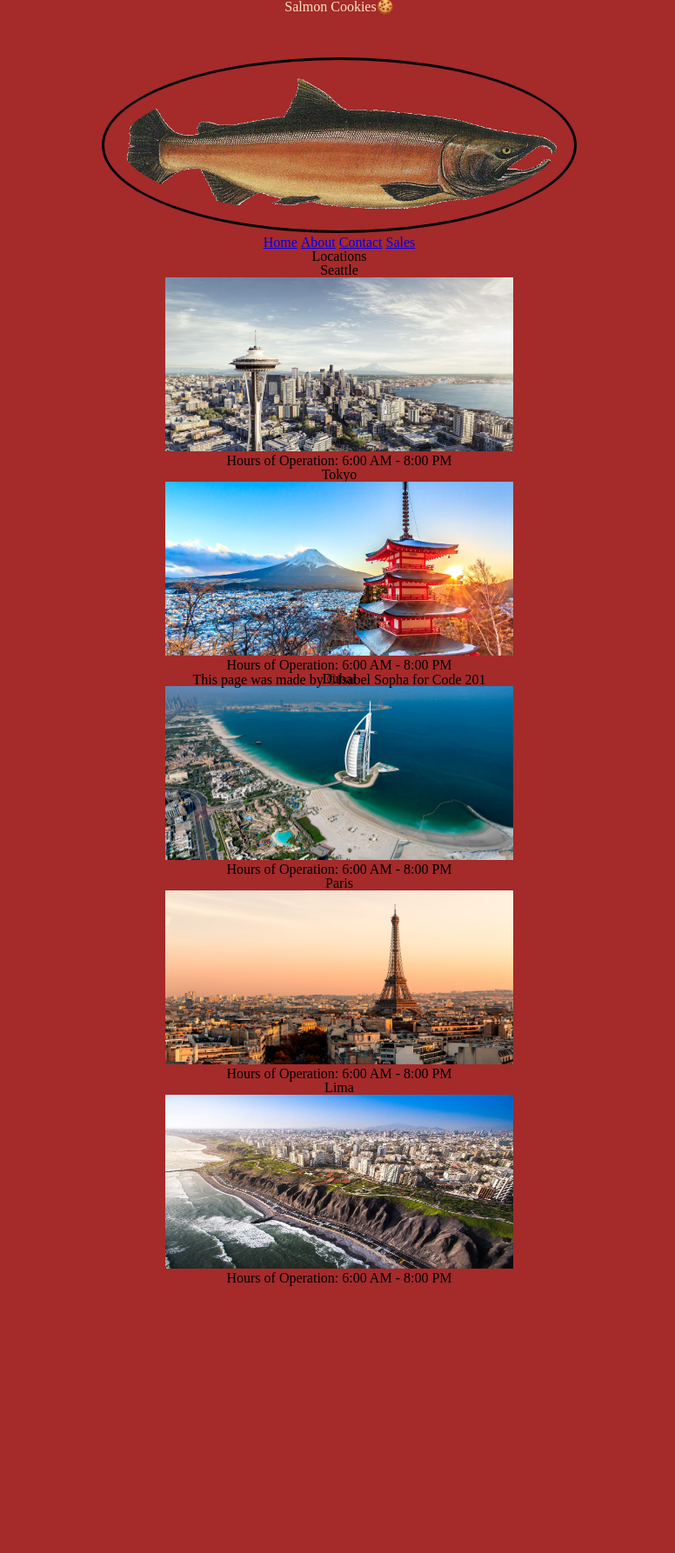
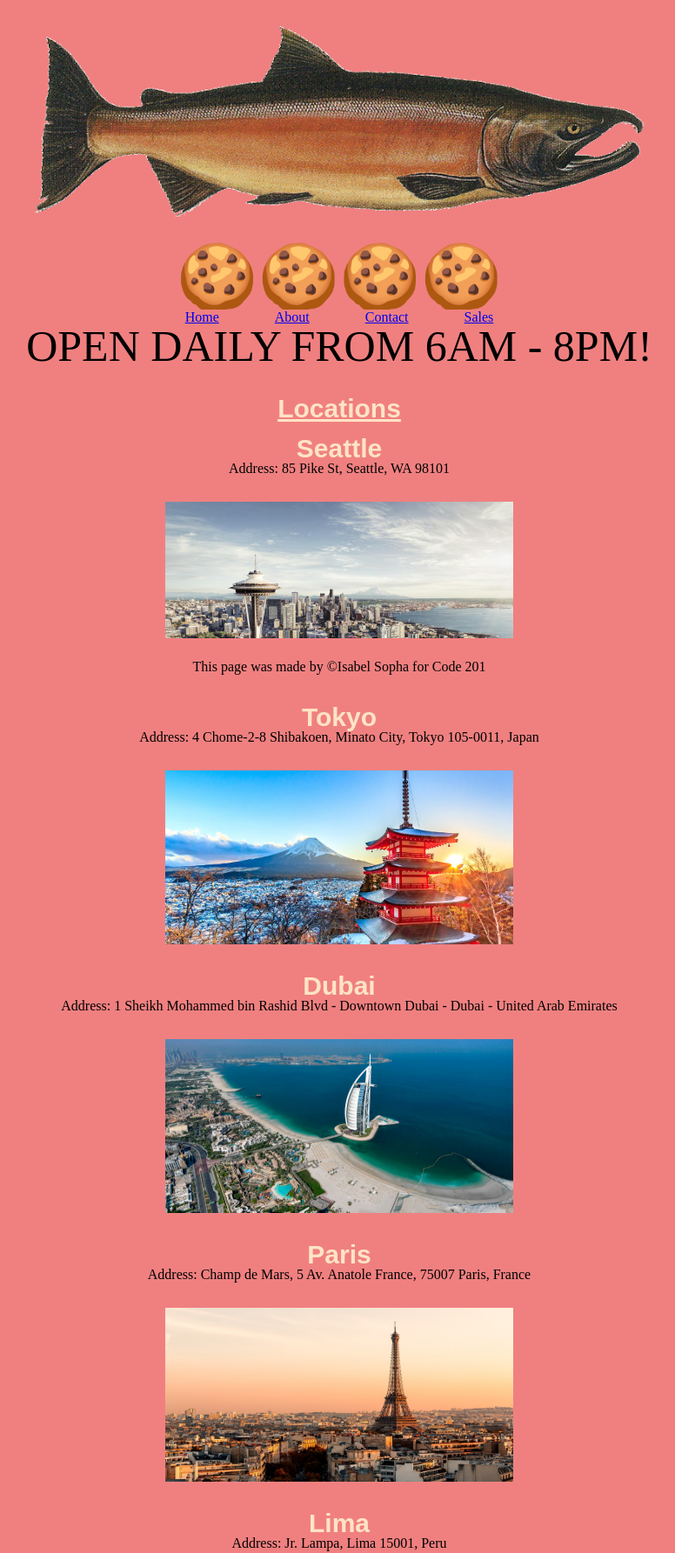
Before and after one commit to i-sopha/cookie-stand, a plain HTML site: page index.html in a window 1280 px wide. Shown: the top 1786 px of the page at 87% size, without its empty margins (250-1026 px from the left). Before the commit the page ends 1528 px from the top, so only its background shows below. Drawn offline with Linux system fonts and the light colour scheme; a web font is replaced by a local one.

Commit message:
updated lab8b

```diff
--- a/assets/css/style.css
+++ b/assets/css/style.css
@@ -1,40 +1,82 @@
 * {
-    background-color: brown;
+    background-color: lightcoral;
+    margin: auto;
     text-align: center;
 }
 
-h1 {
-    font-weight: 900;
-    font-size: 100px;
-    color: bisque;   padding-bottom: 50px;
+.salmon {
+    font-size: 75px;
+    align-items: center;
+}
+
+h2 {
+    text-decoration: underline;
+}
+
+h1, h2, h3 {
+ font-size: 30px;
+font-weight: 700;
+font-family: "Sofia", sans-serif;
+color: bisque;
+}
+
+img {
+    margin: 30px;
+}
+
+nav ul li{
+    display: inline;
+    padding-left: 30px;
+    padding-right: 30px;
 
 }
 
-h2 h3 {
-    font-style: "times new roman" sans-serif;
+.hours {
+    font-size: 50px;
+    width: 100%;
 }
 
 footer {
+    text-align: center;
+    width: 100%;
+    padding-top: 25px;
+    padding-bottom: 25px;
     position: fixed;
-    bottom: 10px;
-    background-color: transparent;
-    width: 100%;
-}
-
-.salmon {
-    border: solid;
-    border-radius: 50%;
-    padding: 20px;
-    margin-top: 50px;
-}
-
-
-
-nav ul li {
-    display: inline;
-
+    bottom: 0;
 }
 
 .lima {
-    padding-bottom: 50px;
+    padding-bottom: 40px;
 }
+/* Sales Styles */
+
+table {
+    width: 100%;
+    padding:
+}
+
+table th {
+    text-align: left;
+    padding: 10px;
+    border-bottom: 1px solid #eee;
+    background-color:
+}
+
+table td {
+    padding: 10px;
+    border-bottom: 1px solid #eee;
+    background-color: grey;
+}
+
+#heading {
+    font-family: "Sofia", sans-serif;
+    color: bisque;
+    padding: 10px;
+    text-align: center;
+}
+
+.salesbtn {
+    text-decoration: none;
+    margin: 10px;
+    padding: 5px;
+}
--- a/index.html
+++ b/index.html
@@ -6,18 +6,18 @@
     <meta http-equiv="X-UA-Compatible" content="IE=edge">
     <meta name="viewport" content="width=device-width, initial-scale=1.0">
     <title>Document</title>
+    <link rel="stylesheet" href="./assets/css/reset.css">
     <link rel="stylesheet" href="./assets/css/style.css">
-    <link rel="stylesheet" href="./assets/css/reset.css">
+    <link rel="stylesheet" href="https://fonts.googleapis.com/css?family=Sofia">
 </head>
 
 
 <body>
     <header>
-        <h1>Salmon Cookies🍪</h1>
-    </header>
         <div class="container">
-        <img src="./assets/img/salmon.png" width="500" class="salmon">
+            <img src="./assets/img/salmon.png" width="700" class="salmon">
         </div>
+        <h1 class="salmon">🍪🍪🍪🍪</h1>
         <nav>
             <ul>
                 <li><a href="./index.html">Home</a></li>
@@ -26,43 +26,58 @@
                 <li><a href="./sales.html">Sales</a></li>
             </ul>
         </nav>
+    </header>
 
+    <p class="hours">OPEN DAILY FROM 6AM - 8PM!</p>
 
+    <br>
+    <br>
 
     <main>
         <h2>Locations</h2>
+        <br>
+        <h3>Seattle</h3>
+        <p>Address: 85 Pike St, Seattle, WA 98101</p>
+        <img src="./assets/img/seattle.jpeg" width="400" height="200">
 
-        <h3>Seattle</h3>
-        <img src="./assets/img/seattle.jpeg" width="400" height="200">
-        <ul>
-            <li>Hours of Operation: 6:00 AM - 8:00 PM</li>
-        </ul>
 
         <h3>Tokyo</h3>
+        <p>Address: 4 Chome-2-8 Shibakoen, Minato City, Tokyo 105-0011, Japan</p>
         <img src="./assets/img/tokyo.jpg" width="400" height="200">
-        <ul>
-            <li>Hours of Operation: 6:00 AM - 8:00 PM</li>
-        </ul>
+
 
         <h3>Dubai</h3>
+        <p>Address: 1 Sheikh Mohammed bin Rashid Blvd - Downtown Dubai - Dubai - United Arab Emirates</p>
         <img src="./assets/img/dubai.jpg" width="400" height="200">
-        <ul>
-            <li>Hours of Operation: 6:00 AM - 8:00 PM</li>
-        </ul>
+
 
         <h3>Paris</h3>
+        <p>Address: Champ de Mars, 5 Av. Anatole France, 75007 Paris, France</p>
         <img src="./assets/img/paris.jpg" width="400" height="200">
-        <ul>
-            <li>Hours of Operation: 6:00 AM - 8:00 PM</li>
-        </ul>
+
 
         <h3>Lima</h3>
+        <p>Address: Jr. Lampa, Lima 15001, Peru
+        </p>
         <img src="./assets/img/lima.jpg" width="400" height="200">
-        <ul class="lima">
-            <li>Hours of Operation: 6:00 AM - 8:00 PM</li>
-        </ul>
+
     </main>
 
+    <h3 class="who">Who We Are</h3>
+    <img src="./assets/img/family.jpg">
+    <br>
+    <p>Sign up for weekkly ads now to get gifts liek these monthly!</p>
+    <button>Sign Up</button>
+    <br>
+    <img src="./assets/img/chinook.jpg" width="200" height="100">
+    <img src="./assets/img/cutter.jpeg" width="200" height="100">
+    <img src="./assets/img/fish.jpg" width="200" height="100">
+    <img src="./assets/img/frosted-cookie.jpg" width="200" height="100">
+    <br>
+    <img src="./assets/img/shirt.jpg">
+
+    <br>
+    <br>
     <footer>This page was made by &copy;Isabel Sopha for Code 201</footer>
 
 </body>
```
Also changed, not shown: sales.html (+6 -0 lines). Lines whose indentation alone changed are shown as unchanged.
